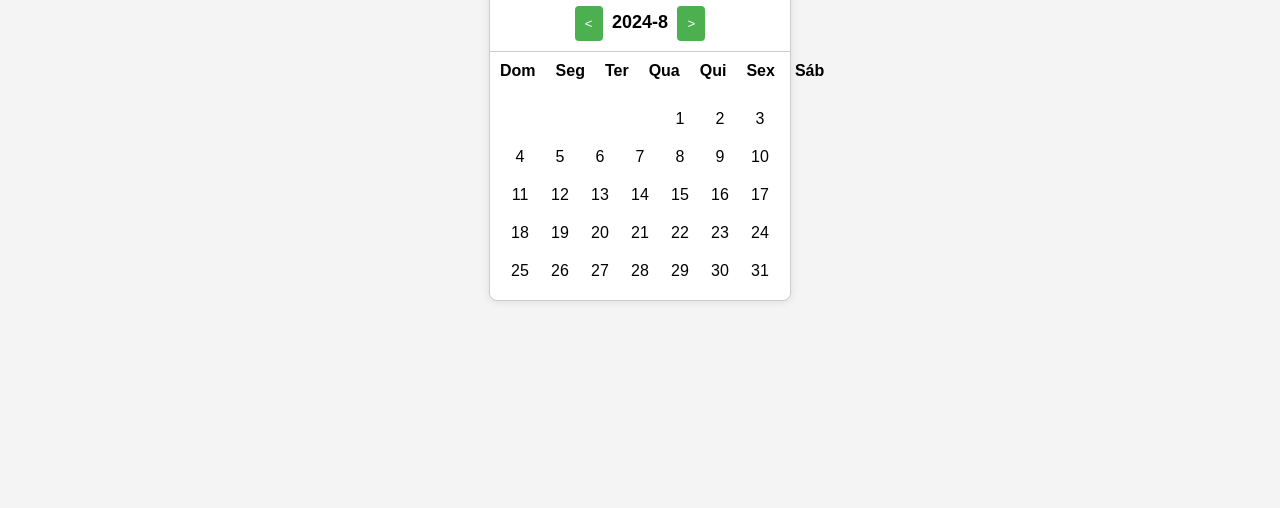
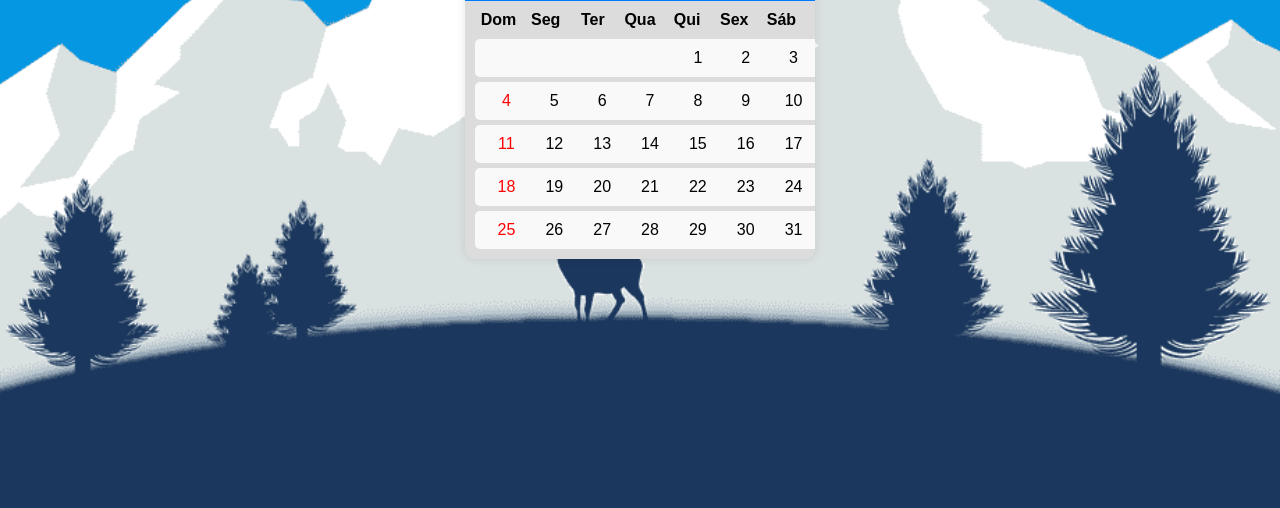
Before and after one commit to GustavoSantiagoCoder/CalendarioSantiago, a plain HTML site: page index.html in a window 1280 px wide. Shown: the part 292-800 px from the top of the page. Drawn offline with Linux system fonts and the light colour scheme.

Commit message:
:tada: finish project calendar

```diff
--- a/index.html
+++ b/index.html
@@ -1,39 +1,25 @@
 <!DOCTYPE html>
-<html lang="pt-br">
+<html lang="pt-BR">
 <head>
     <meta charset="UTF-8">
     <meta name="viewport" content="width=device-width, initial-scale=1.0">
-    <title>Calendário com Lembretes</title>
+    <title>Calendário 2024</title>
     <link rel="stylesheet" href="kantesh.css">
 </head>
 <body>
     <div class="calendar-container">
-        <header>
-            <h1>Calendário</h1>
-            <button id="prev-month">&lt;</button>
-            <span id="month-year"></span>
-            <button id="next-month">&gt;</button>
-        </header>
-        <div class="calendar-grid">
-            <div class="day">Dom</div>
-            <div class="day">Seg</div>
-            <div class="day">Ter</div>
-            <div class="day">Qua</div>
-            <div class="day">Qui</div>
-            <div class="day">Sex</div>
-            <div class="day">Sáb</div>
+        <div class="calendar-header">
+            <button id="prevMonth">◀</button>
+            <div class="month-year">
+                <span id="month"></span> <span id="year">2024</span>
+            </div>
+            <button id="nextMonth">▶</button>
         </div>
-        <div id="calendar-days" class="calendar-grid"></div>
-    </div>
-
-    <!-- Modal para adicionar lembretes -->
-    <div id="reminder-modal" class="modal">
-        <div class="modal-content">
-            <span id="close-modal" class="close">&times;</span>
-            <h2>Adicionar Lembrete</h2>
-            <input type="hidden" id="selected-date">
-            <input type="text" id="reminder-text" placeholder="Digite seu lembrete">
-            <button id="save-reminder">Salvar</button>
+        <div class="calendar-body">
+            <div class="day-names">
+                <span>Dom</span><span>Seg</span><span>Ter</span><span>Qua</span><span>Qui</span><span>Sex</span><span>Sáb</span>
+            </div>
+            <div class="days-grid" id="days"></div>
         </div>
     </div>
 
--- a/kantesh.css
+++ b/kantesh.css
@@ -1,105 +1,83 @@
 body {
   font-family: Arial, sans-serif;
-  margin: 0;
-  padding: 0;
   display: flex;
   justify-content: center;
   align-items: center;
   height: 100vh;
-  background-color: #f4f4f4;
+  margin: 0;
+  background-image: url(assets/png-transparent-iphone-4k-resolution-android-desktop-mountain-winter-computer-wallpaper-desktop-wallpaper.png);
+  background-size: cover;
 }
 
 .calendar-container {
-  width: 300px;
-  border: 1px solid #ccc;
-  background-color: #fff;
-  box-shadow: 0 0 10px rgba(0,0,0,0.1);
-  border-radius: 8px;
+  background-color: gainsboro;
+  border-radius: 10px;
+  box-shadow: 0 0 10px rgba(0, 0, 0, 0.1);
+  overflow: hidden;
+  width: 350px;
 }
 
-header {
-  text-align: center;
+.calendar-header {
+  display: flex;
+  justify-content: space-between;
+  align-items: center;
   padding: 10px;
-  border-bottom: 1px solid #ccc;
+  background-color: #007bff;
+  color: white;
 }
 
-button {
-  padding: 5px 10px;
-  margin: 0 5px;
+.calendar-header button {
+  background: none;
+  border: none;
+  color: white;
+  font-size: 18px;
   cursor: pointer;
 }
 
-#month-year {
+.month-year {
   font-size: 18px;
   font-weight: bold;
 }
 
-.calendar-grid {
-  display: grid;
-  grid-template-columns: repeat(7, 1fr);
-}
-
-.day {
-  text-align: center;
-  padding: 10px;
-  font-weight: bold;
-}
-
-#calendar-days {
+.calendar-body {
   padding: 10px;
 }
 
-.calendar-day {
+.day-names {
+  display: grid;
+  grid-template-columns: repeat(7, 1fr);
   text-align: center;
-  padding: 10px;
-  cursor: pointer;
+  margin-bottom: 10px;
+  font-weight: bold;
+  color: #000000;
 }
 
-.calendar-day:hover {
-  background-color: #eee;
-}
-
-.modal {
-  display: none;
-  position: fixed;
-  top: 0;
-  left: 0;
-  width: 100%;
-  height: 100%;
-  background: rgba(0,0,0,0.5);
-  justify-content: center;
-  align-items: center;
-}
-
-.modal-content {
-  background: #fff;
-  padding: 20px;
-  border-radius: 8px;
-  width: 300px;
+.days-grid {
+  display: grid;
+  grid-template-columns: repeat(7, 1fr);
+  gap: 5px;
   text-align: center;
 }
 
-.close {
-  float: right;
-  font-size: 20px;
-  cursor: pointer;
+.days-grid span {
+  width: 100%;
+  padding: 10px;
+  background-color: #f9f9f9;
+  border-radius: 5px;
 }
 
-input[type="text"] {
-  width: 100%;
-  padding: 8px;
-  margin: 10px 0;
+.days-grid span:hover {
+  background-color: #5988bb;
+  color: white;
+  cursor: pointer;
+  transition: background-color 0.3s;
+}
+.sunday {
+  background-color: #ffcccc; /* Cor para domingos */
+  color: #ff0000;
 }
 
-button {
-  background-color: #4CAF50;
-  color: white;
-  border: none;
-  padding: 10px;
-  cursor: pointer;
-  border-radius: 4px;
+.holiday {
+  background-color: #000000; /* Cor para feriados */
+  color: #ff0000;
 }
-
-button:hover {
-  background-color: #45a049;
-}
--- a/kantesh.js
+++ b/kantesh.js
@@ -1,76 +1,72 @@
-document.addEventListener('DOMContentLoaded', () => {
-  const monthYear = document.getElementById('month-year');
-  const calendarDays = document.getElementById('calendar-days');
-  const prevMonthButton = document.getElementById('prev-month');
-  const nextMonthButton = document.getElementById('next-month');
-  const reminderModal = document.getElementById('reminder-modal');
-  const closeModalButton = document.getElementById('close-modal');
-  const saveReminderButton = document.getElementById('save-reminder');
-  const reminderText = document.getElementById('reminder-text');
-  const selectedDateInput = document.getElementById('selected-date');
+const monthNames = ["Janeiro", "Fevereiro", "Março", "Abril", "Maio", "Junho", "Julho", "Agosto", "Setembro", "Outubro", "Novembro", "Dezembro"];
+const year = 2024;
 let currentMonth = new Date().getMonth();
-  let currentYear = new Date().getFullYear();
-  const reminders = {};
 
-  function renderCalendar() {
-      calendarDays.innerHTML = '';
-      const firstDay = new Date(currentYear, currentMonth, 1).getDay();
-      const lastDate = new Date(currentYear, currentMonth + 1, 0).getDate();
+// Lista de feriados para 2024 (considerando feriados nacionais)
+const holidays = {
+    0: [1],  // Janeiro: Confraternização Universal (1º de Janeiro)
+    1: [20], // Fevereiro: Carnaval (20 de Fevereiro)
+    3: [21], // Abril: Tiradentes (21 de Abril)
+    4: [1],  // Maio: Dia do Trabalho (1º de Maio)
+    8: [7],  // Setembro: Independência do Brasil (7 de Setembro)
+    9: [12], // Outubro: Nossa Senhora Aparecida (12 de Outubro)
+    10: [2, 15], // Novembro: Finados (2 de Novembro), Proclamação da República (15 de Novembro)
+    11: [25] // Dezembro: Natal (25 de Dezembro)
+};
 
+document.getElementById('month').textContent = monthNames[currentMonth];
+document.getElementById('year').textContent = year;
+
+function renderCalendar(month) {
+    const daysContainer = document.getElementById('days');
+    daysContainer.innerHTML = '';
+    const firstDay = new Date(year, month, 1).getDay();
+    const lastDate = new Date(year, month + 1, 0).getDate();
+
+    // Preenche os dias em branco antes do primeiro dia do mês
     for (let i = 0; i < firstDay; i++) {
-          calendarDays.innerHTML += '<div class="calendar-day"></div>';
+        daysContainer.innerHTML += '<span></span>';
     }
 
-      for (let date = 1; date <= lastDate; date++) {
-          const dayDiv = document.createElement('div');
-          dayDiv.className = 'calendar-day';
-          dayDiv.innerText = date;
-          dayDiv.dataset.date = `${currentYear}-${currentMonth + 1}-${date}`;
-          dayDiv.addEventListener('click', (event) => {
-              const selectedDate = event.target.dataset.date;
-              selectedDateInput.value = selectedDate;
-              reminderText.value = reminders[selectedDate] || '';
-              reminderModal.style.display = 'flex';
-          });
-          calendarDays.appendChild(dayDiv);
+    // Preenche os dias do mês e aplica cores especiais para domingos e feriados
+    for (let day = 1; day <= lastDate; day++) {
+        const dayOfWeek = new Date(year, month, day).getDay();
+        const isHoliday = holidays[month] && holidays[month].includes(day);
+
+        let className = "";
+        if (dayOfWeek === 0) { // Domingo
+            className = "sunday";
+        }
+        if (isHoliday) { // Feriado
+            className = "holiday";
         }
 
-      monthYear.innerText = `${currentYear}-${currentMonth + 1}`;
+        daysContainer.innerHTML += `<span class="${className}">${day}</span>`;
+    }
 }
 
-  prevMonthButton.addEventListener('click', () => {
-      currentMonth -= 1;
-      if (currentMonth < 0) {
+function updateCalendar() {
+    document.getElementById('month').textContent = monthNames[currentMonth];
+    renderCalendar(currentMonth);
+}
+
+// Navegação dos meses
+document.getElementById('prevMonth').addEventListener('click', () => {
+    if (currentMonth === 0) {
         currentMonth = 11;
-          currentYear -= 1;
+    } else {
+        currentMonth--;
     }
-      renderCalendar();
+    updateCalendar();
 });
 
-  nextMonthButton.addEventListener('click', () => {
-      currentMonth += 1;
-      if (currentMonth > 11) {
+document.getElementById('nextMonth').addEventListener('click', () => {
+    if (currentMonth === 11) {
         currentMonth = 0;
-          currentYear += 1;
+    } else {
+        currentMonth++;
     }
-      renderCalendar();
+    updateCalendar();
 });
 
-  closeModalButton.addEventListener('click', () => {
-      reminderModal.style.display = 'none';
-  });
-
-  saveReminderButton.addEventListener('click', () => {
-      const date = selectedDateInput.value;
-      const text = reminderText.value;
-      if (date && text) {
-          reminders[date] = text;
-      } else {
-          delete reminders[date];
-      }
-      reminderModal.style.display = 'none';
-      renderCalendar();
-  });
-
-  renderCalendar();
-});
+renderCalendar(currentMonth);
```
Also changed, not shown: assets/png-transparent-iphone-4k-resolution-android-desktop-mountain-winter-computer-wallpaper-desktop-wallpaper.png (added). Lines whose indentation alone changed are shown as unchanged.
